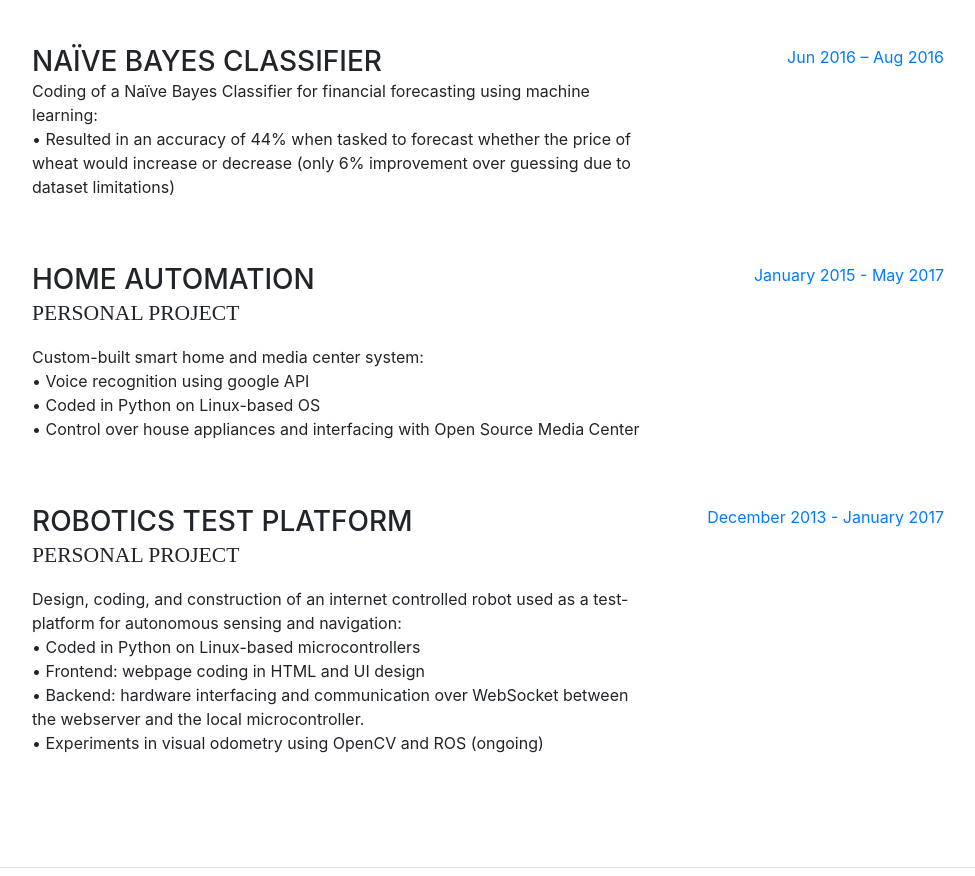
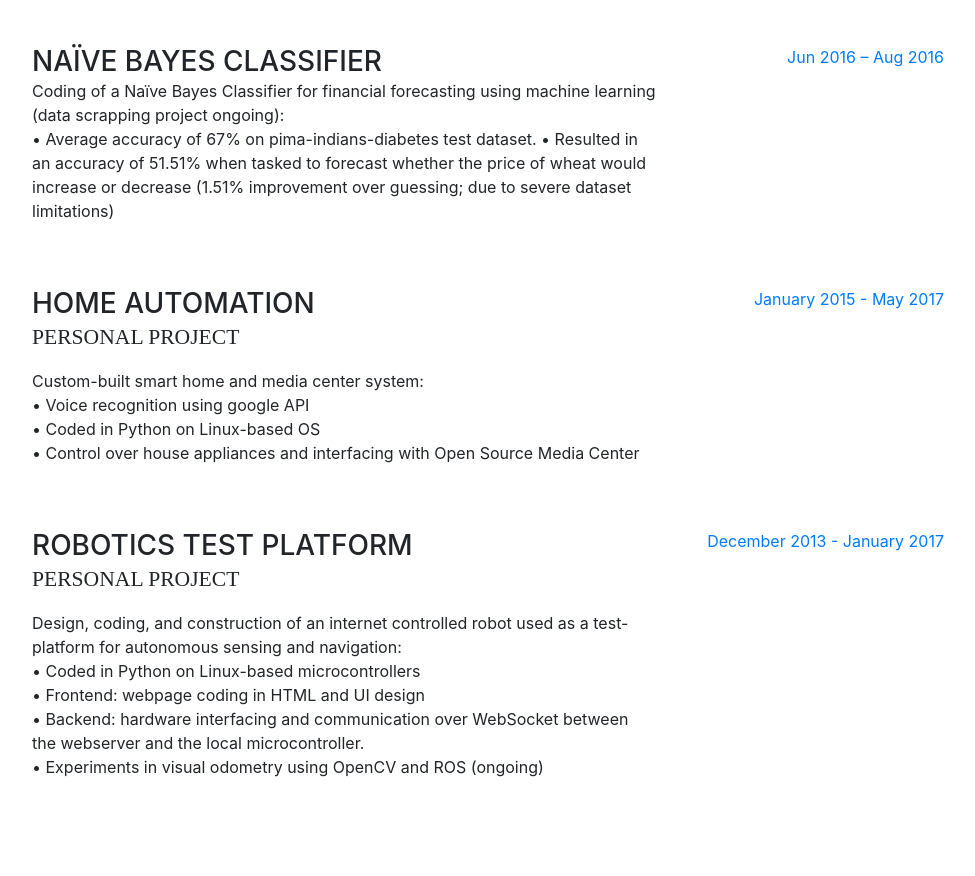
Before and after one commit to Christophe-Foyer/online-resume, a website with bundled scripts: page index.html in a window 1280 px wide. Shown: the part 3764-4640 px from the top of the page, without its empty margins (288-1263 px from the left). Built offline with nearby package versions, Linux system fonts and the light colour scheme; a web font is replaced by a local one.

Commit message:
changed a few paragraphs

```diff
--- a/index.html
+++ b/index.html
@@ -288,14 +288,14 @@
           <div class="resume-item d-flex flex-column flex-md-row mb-5">
             <div class="resume-content mr-auto">
               <h3 class="mb-0">Naïve Bayes Classifier</h3>
-              <p>Coding of a Naïve Bayes Classifier for financial forecasting using machine learning:<br>
-                    •	Resulted in an accuracy of 44% when tasked to forecast whether the price of wheat would increase or decrease (only 6% improvement over guessing due to dataset limitations)</p>
+              <p>Coding of a Naïve Bayes Classifier for financial forecasting using machine learning (data scrapping project ongoing):<br>
+                    •	Average accuracy of 67% on pima-indians-diabetes test dataset.
+                    •	Resulted in an accuracy of 51.51% when tasked to forecast whether the price of wheat would increase or decrease (1.51% improvement over guessing; due to severe dataset limitations)</p>
             </div>
             <div class="resume-date text-md-right">
               <span class="text-primary">Jun 2016 – Aug 2016</span>
             </div>
           </div>
-
 
           <div class="resume-item d-flex flex-column flex-md-row mb-5">
             <div class="resume-content mr-auto">
```
